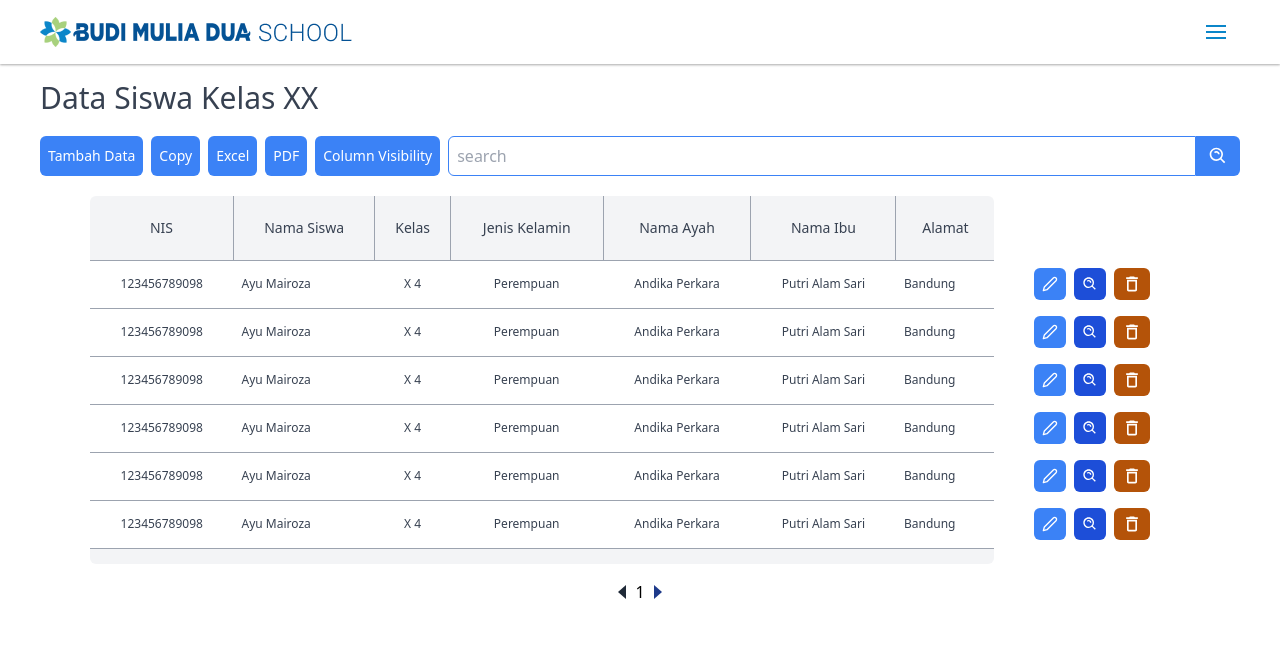
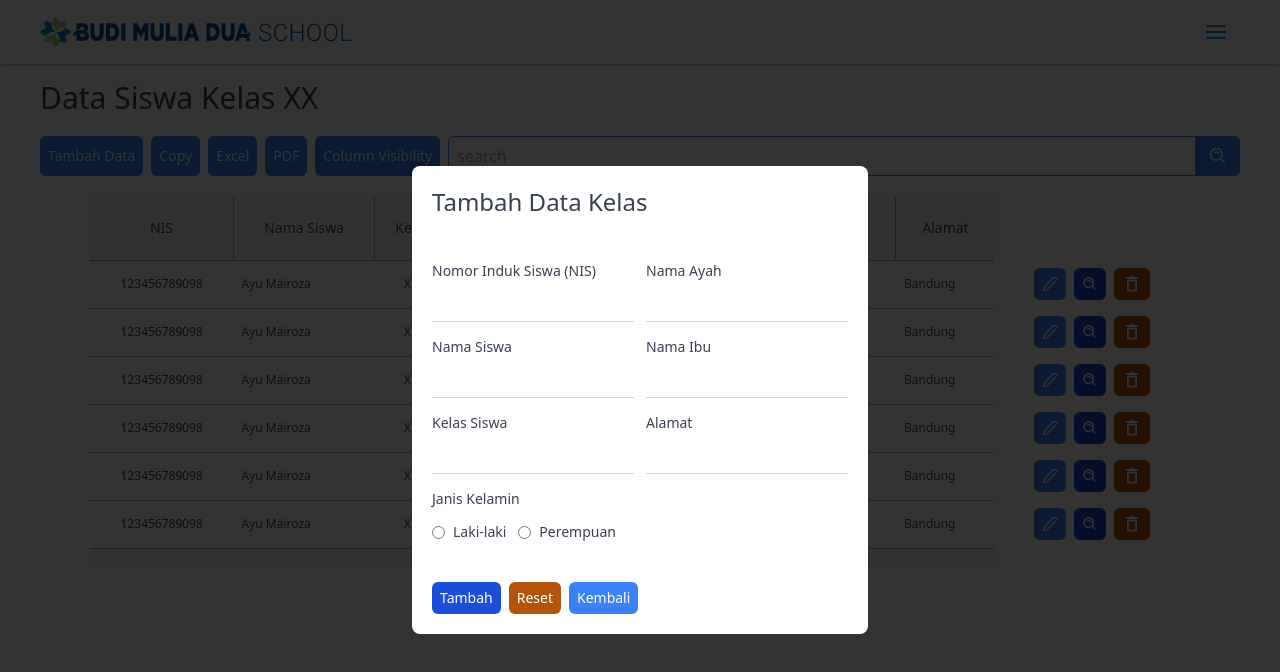
Before and after one commit to ekaadwar/bmd-test-fe, a React (Create React App) app: page /siswa in a window 1280 px wide. Both pictures are taken after a click on the button "Tambah Data". Shown: the top 672 px of the page. Built offline with nearby package versions, Linux system fonts and the light colour scheme; no server answers.

Commit message:
membuat pop up untuk menambahkan data kelas dan siswa

```diff
--- a/src/App.css
+++ b/src/App.css
@@ -76,6 +76,11 @@
   background-color: rgba(255, 255, 255, 0.1);
 }
 
+.modal-close {
+  background-color: #000;
+  opacity: 0.8;
+}
+
 .scrollbar-hidden::-webkit-scrollbar {
   width: 10px;
 }
--- a/src/components/Button.js
+++ b/src/components/Button.js
@@ -1,8 +1,11 @@
 import React from "react";
 
-export const ButtonPrimary = ({ text = "button" }) => {
+export const ButtonPrimary = ({ text = "button", onClick = () => {} }) => {
   return (
-    <button className="flex flex-row items-center justiry-center h-10 px-2 bg-blue-500 active:bg-blue-700 text-white text-sm rounded-md">
+    <button
+      className="flex flex-row items-center justiry-center h-10 px-2 bg-blue-500 active:bg-blue-700 text-white text-sm rounded-md"
+      onClick={onClick}
+    >
       {text}
     </button>
   );
--- a/src/components/Input.js
+++ b/src/components/Input.js
@@ -20,3 +20,24 @@ export const InputAuth = ({
     </div>
   );
 };
+
+export const InputModal = ({
+  type = "text",
+  label = "Text",
+  placeholder = "",
+  value = "",
+  onChange = () => {},
+}) => {
+  return (
+    <div>
+      <label className="text-sm text-gray-700">{label}</label>
+      <input
+        className="text-sm w-full border-b border-gray-300 h-10 flex items-center focus:outline-none"
+        type={type}
+        placeholder={placeholder}
+        value={value}
+        onChange={onChange}
+      />
+    </div>
+  );
+};
--- /dev/null
+++ b/src/components/Modal.js
@@ -0,0 +1,15 @@
+import React from "react";
+
+const Modal = ({ setOpenModal, content = <div /> }) => {
+  return (
+    <div className="fixed z-50 top-0 flex flex-row items-center justify-center h-screen w-screen py-40">
+      <div className="z-20 bg-white p-5 rounded-lg">{content}</div>
+      <div
+        onClick={() => setOpenModal(false)}
+        className="modal-close z-10 absolute inset-0 h-full w-full"
+      />
+    </div>
+  );
+};
+
+export default Modal;
--- a/src/components/Title.js
+++ b/src/components/Title.js
@@ -3,3 +3,7 @@ import React from "react";
 export const TitlePage = ({ text = "title page" }) => {
   return <h1 className="text-3xl font-light text-gray-700">{text}</h1>;
 };
+
+export const TitleModal = ({ text = "title page" }) => {
+  return <h1 className="text-2xl font-light text-gray-700">{text}</h1>;
+};
--- a/src/pages/Home.js
+++ b/src/pages/Home.js
@@ -7,7 +7,7 @@ import {
   ButtonPrimary,
 } from "../components/Button";
 import { Container } from "../components/Container";
-import { TitlePage } from "../components/Title";
+import { TitleModal, TitlePage } from "../components/Title";
 import { authLogout } from "../redux/actions/auth";
 import { FiEdit2 as Edit } from "react-icons/fi";
 import {
@@ -25,8 +25,21 @@ import {
   LastHeader,
   TableData,
 } from "../components/Table";
+import Modal from "../components/Modal";
+import { InputModal } from "../components/Input";
 
 class Home extends React.Component {
+  constructor(props) {
+    super(props);
+    this.state = {
+      addModal: false,
+    };
+  }
+
+  componentDidUpdate() {
+    console.log("oke");
+  }
+
   getDetail = () => {
     this.props.history.push("/siswa");
   };
@@ -40,7 +53,10 @@ class Home extends React.Component {
               <TitlePage text="Data Kelas" />
 
               <div className="flex flex-row space-x-2">
-                <ButtonPrimary text="Tambah Data" />
+                <ButtonPrimary
+                  onClick={() => this.setState({ addModal: true })}
+                  text="Tambah Data"
+                />
                 <ButtonPrimary text="Copy" />
                 <ButtonPrimary text="Excel" />
                 <ButtonPrimary text="PDF" />
@@ -127,6 +143,54 @@ class Home extends React.Component {
             </div>
           }
         />
+
+        {this.state.addModal && (
+          <Modal
+            setOpenModal={() => this.setState({ addModal: false })}
+            content={
+              <div className="space-y-10">
+                <TitleModal text="Tambah Data Kelas" />
+
+                <div className="grid grid-cols-2 gap-3">
+                  <InputModal label="Nama Kelas" />
+                  <InputModal label="Tahun Ajaran" />
+                  <InputModal label="Jenjang Kelas" />
+                  <div>
+                    <label className="text-sm text-gray-700">
+                      Status Kelas
+                    </label>
+                    <div className="flex items-center space-x-3 text-sm text-gray-700 mt-3">
+                      <div className="flex items-center space-x-2">
+                        <input
+                          type="radio"
+                          id="status"
+                          name="status"
+                          value="aktif"
+                        />
+                        <label htmlFor="html">Aktif</label>
+                      </div>
+                      <div className="flex items-center space-x-2">
+                        <input
+                          type="radio"
+                          id="inaktif"
+                          name="status"
+                          value="tidak aktif"
+                        />
+                        <label htmlFor="inaktif">Tidak Aktif</label>
+                      </div>
+                    </div>
+                  </div>
+                </div>
+
+                <div className="flex flex-row w-full space-x-2 items-center text-sm">
+                  <ButtonImportant content={<p>Tambah</p>} />
+                  <ButtonWarning content={<p>Reset</p>} />
+                  <ButtonAction content={<p>Kembali</p>} />
+                </div>
+              </div>
+            }
+          />
+        )}
       </section>
     );
   }
--- a/src/pages/Siswa.js
+++ b/src/pages/Siswa.js
@@ -7,7 +7,7 @@ import {
   ButtonPrimary,
 } from "../components/Button";
 import { Container } from "../components/Container";
-import { TitlePage } from "../components/Title";
+import { TitleModal, TitlePage } from "../components/Title";
 import { authLogout } from "../redux/actions/auth";
 import { FiEdit2 as Edit } from "react-icons/fi";
 import { siswa } from "../dummies";
@@ -25,8 +25,16 @@ import {
   BiCaretRight as Forward,
   BiSearchAlt as Search,
 } from "react-icons/bi";
+import Modal from "../components/Modal";
+import { InputModal } from "../components/Input";
 
 class Siswa extends React.Component {
+  constructor(props) {
+    super(props);
+    this.state = {
+      addModal: false,
+    };
+  }
   render() {
     return (
       <section className="pt-20">
@@ -36,7 +44,10 @@ class Siswa extends React.Component {
               <TitlePage text="Data Siswa Kelas XX" />
 
               <div className="flex flex-row space-x-2">
-                <ButtonPrimary text="Tambah Data" />
+                <ButtonPrimary
+                  onClick={() => this.setState({ addModal: true })}
+                  text="Tambah Data"
+                />
                 <ButtonPrimary text="Copy" />
                 <ButtonPrimary text="Excel" />
                 <ButtonPrimary text="PDF" />
@@ -125,6 +136,57 @@ class Siswa extends React.Component {
             </div>
           }
         />
+
+        {this.state.addModal && (
+          <Modal
+            setOpenModal={() => this.setState({ addModal: false })}
+            content={
+              <div className="space-y-10">
+                <TitleModal text="Tambah Data Kelas" />
+
+                <div className="grid grid-cols-2 gap-3">
+                  <InputModal label="Nomor Induk Siswa (NIS)" />
+                  <InputModal label="Nama Ayah" />
+                  <InputModal label="Nama Siswa" />
+                  <InputModal label="Nama Ibu" />
+                  <InputModal label="Kelas Siswa" />
+                  <InputModal label="Alamat" />
+                  <div>
+                    <label className="text-sm text-gray-700">
+                      Janis Kelamin
+                    </label>
+                    <div className="flex items-center space-x-3 text-sm text-gray-700 mt-3">
+                      <div className="flex items-center space-x-2">
+                        <input
+                          type="radio"
+                          id="laki"
+                          name="jenisKelamin"
+                          value="Laki-laki"
+                        />
+                        <label htmlFor="laki">Laki-laki</label>
+                      </div>
+                      <div className="flex items-center space-x-2">
+                        <input
+                          type="radio"
+                          id="perempuan"
+                          name="jenisKelamin"
+                          value="Perempuan"
+                        />
+                        <label htmlFor="perempuan">Perempuan</label>
+                      </div>
+                    </div>
+                  </div>
+                </div>
+
+                <div className="flex flex-row w-full space-x-2 items-center text-sm">
+                  <ButtonImportant content={<p>Tambah</p>} />
+                  <ButtonWarning content={<p>Reset</p>} />
+                  <ButtonAction content={<p>Kembali</p>} />
+                </div>
+              </div>
+            }
+          />
+        )}
       </section>
     );
   }
```
